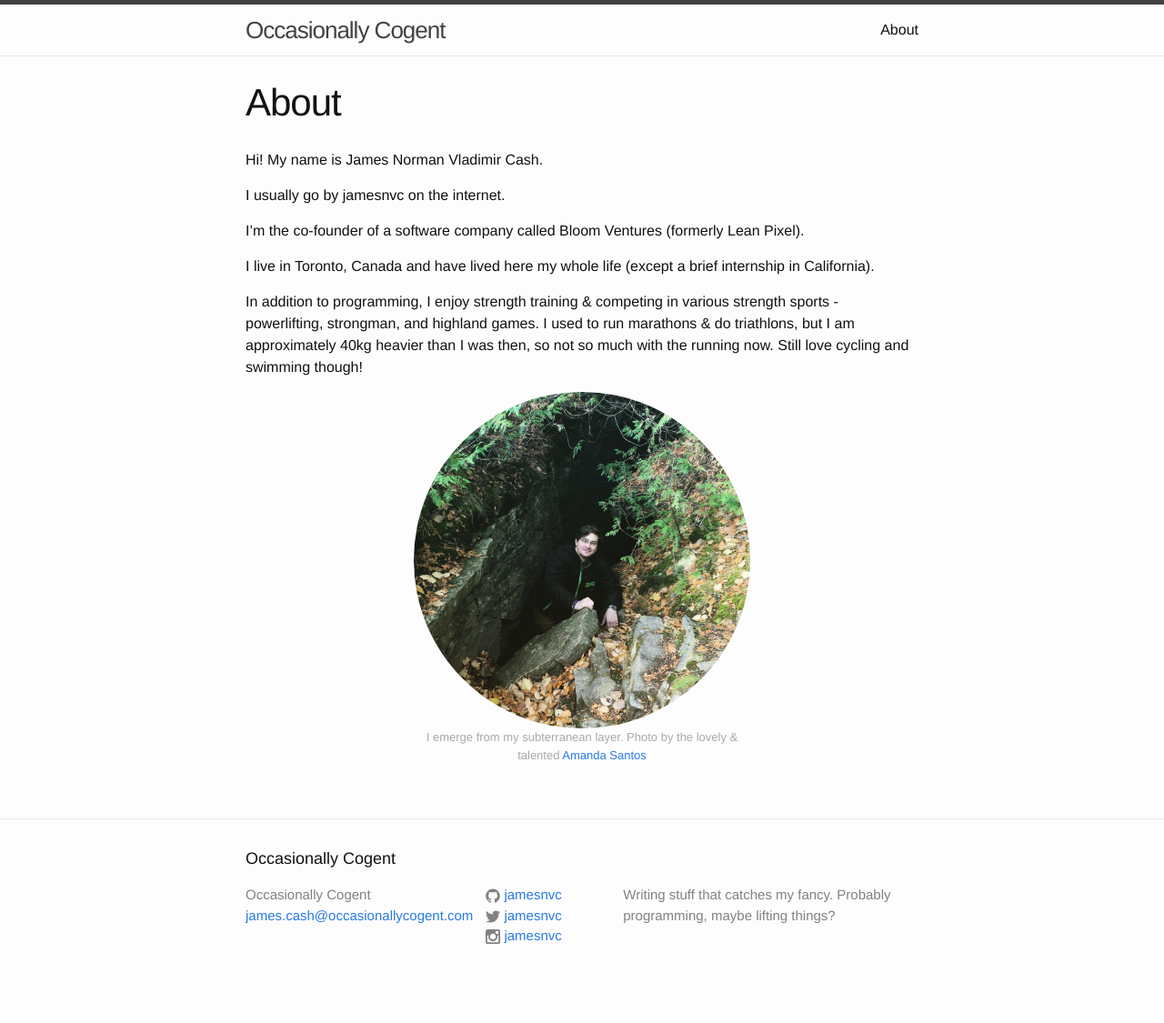
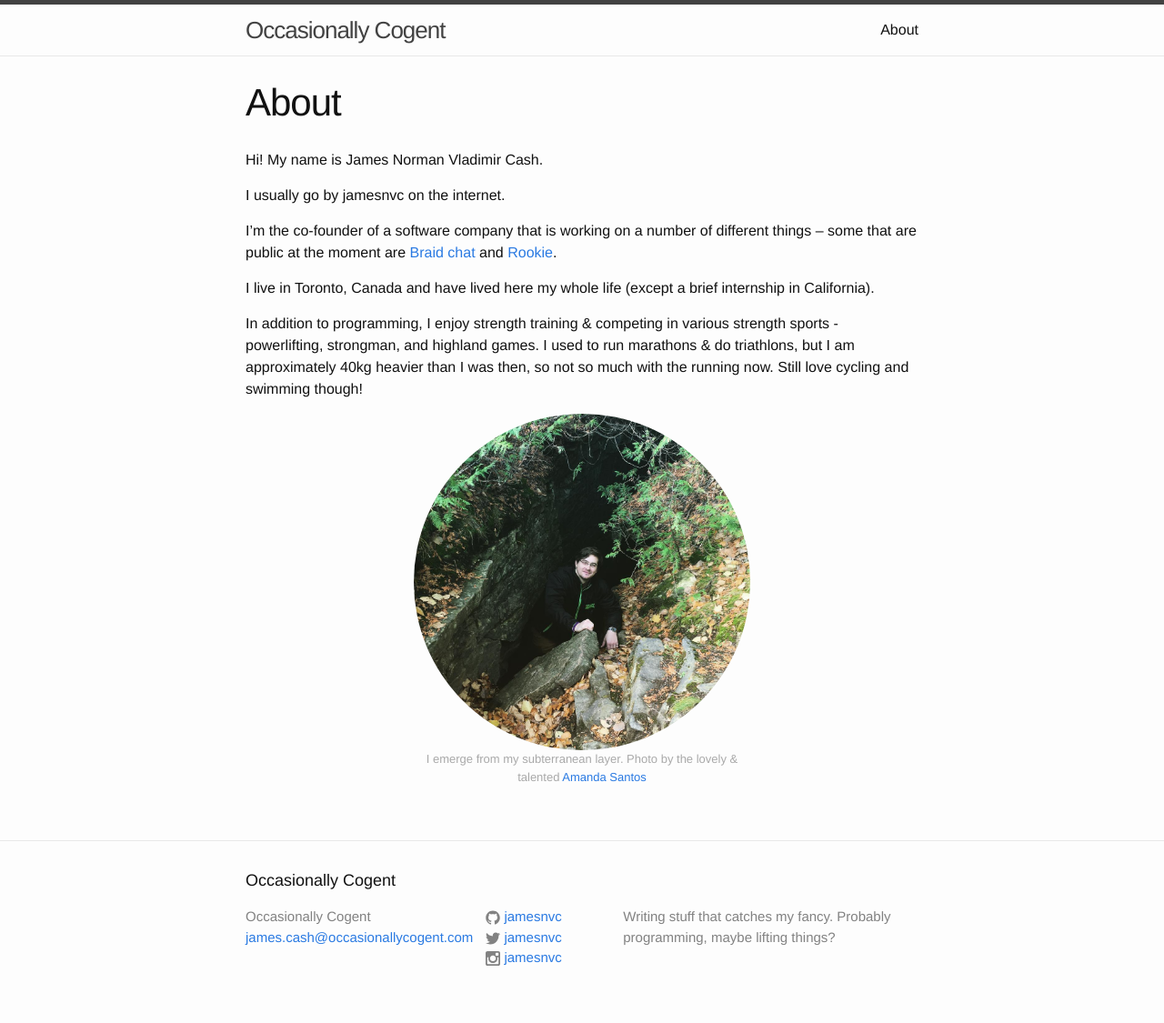
Before and after one commit to jamesnvc/occasionallycogent, a Jekyll site: the page built from about.md, in a window 1280 px wide. Shown: the whole page at 91% size. Built offline with Jekyll 4.4.1, drawn with Linux system fonts in a browser that asks for light colours; before the commit the page ends 1101 px from its top, so only the background shows below that.

Commit message:
Update about page

```diff
--- a/about.md
+++ b/about.md
@@ -8,7 +8,7 @@
 
 I usually go by jamesnvc on the internet.
 
-I'm the co-founder of a software company called Bloom Ventures (formerly Lean Pixel).
+I'm the co-founder of a software company that is working on a number of different things -- some that are public at the moment are [Braid chat][braid] and [Rookie][getrookie].
 
 I live in Toronto, Canada and have lived here my whole life (except a brief internship in California).
 
@@ -23,3 +23,6 @@
 Photo by the lovely & talented <a href="https://instagram.com/magic.santos/">Amanda Santos</a>
 </figcaption>
 </figure>
+
+  [braid]: https://github.com/braidchat/braid
+  [getrookie]: https://www.getrookie.com
```
